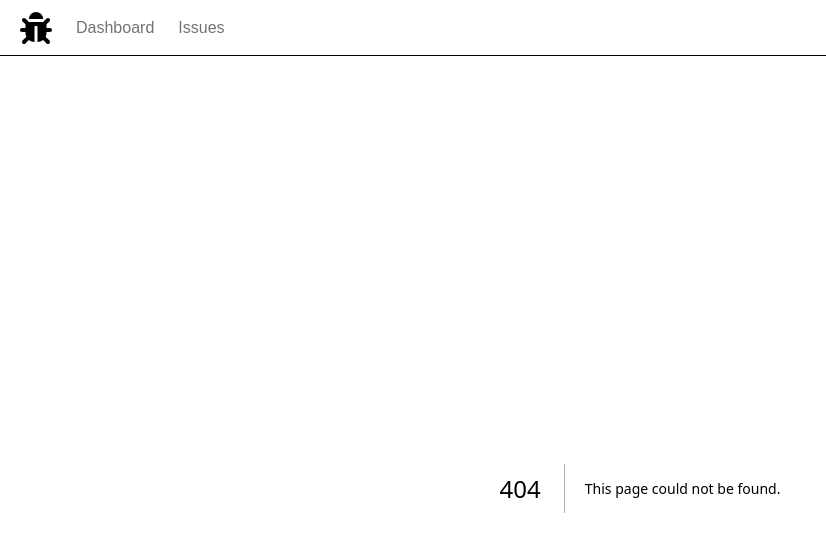
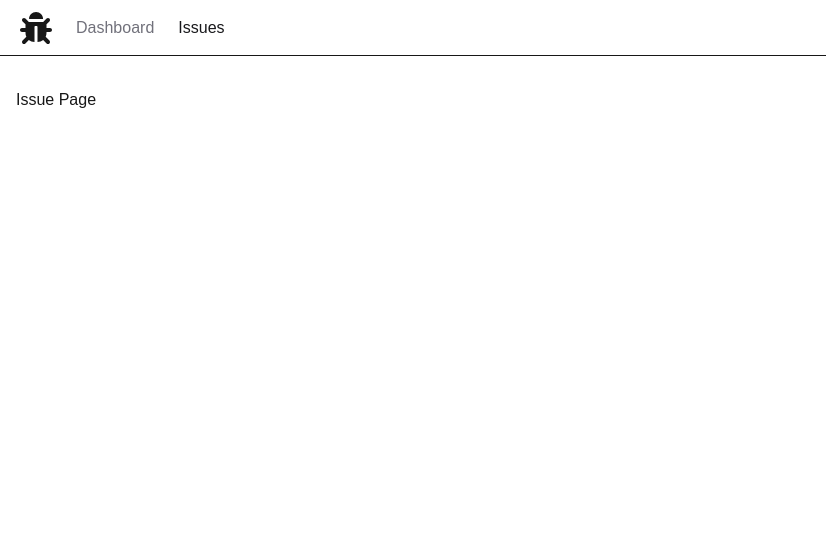
Before and after one commit to ndrew98/issue-tracker, a Next.js app: page /issues in a window 1280 px wide. Before the commit this address had no page. Shown: the top 552 px of the page, without its empty margins (0-826 px from the left). Built offline with nearby package versions, Linux system fonts and the light colour scheme.

Commit message:
Style active link in the Navbar

```diff
--- a/app/NavBar.tsx
+++ b/app/NavBar.tsx
@@ -1,7 +1,13 @@
+"use client";
 import Link from "next/link";
+import { usePathname } from "next/navigation";
 import { FaBug } from "react-icons/fa";
+import classNames from "classnames";
 
 const NavBar = () => {
+  const currentPath = usePathname();
+  console.log(currentPath);
+
   const links = [
     { label: "Dashboard", href: "/" },
     { label: "Issues", href: "/issues" },
@@ -16,7 +22,11 @@ const NavBar = () => {
           <Link
             key={link.href}
             href={link.href}
-            className="text-zinc-500 hover:text-zinc-900 transition-colors"
+            className={classNames({
+              "text-zinc-900": currentPath === link.href,
+              "text-zinc-500 hover:text-zinc-900": currentPath !== link.href,
+              "transition-colors duration-200": true,
+            })}
           >
             {link.label}
           </Link>
--- /dev/null
+++ b/app/issues/page.tsx
@@ -0,0 +1,11 @@
+import React from "react";
+
+const Issue = () => {
+  return (
+    <div>
+      <h1>Issue Page</h1>
+    </div>
+  );
+};
+
+export default Issue;
--- a/package.json
+++ b/package.json
@@ -9,6 +9,7 @@
     "lint": "eslint"
   },
   "dependencies": {
+    "classnames": "^2.5.1",
     "next": "15.5.2",
     "react": "19.1.0",
     "react-dom": "19.1.0",
```
Also changed, not shown: 1 other file (tests, documents, lock files or other folders).
